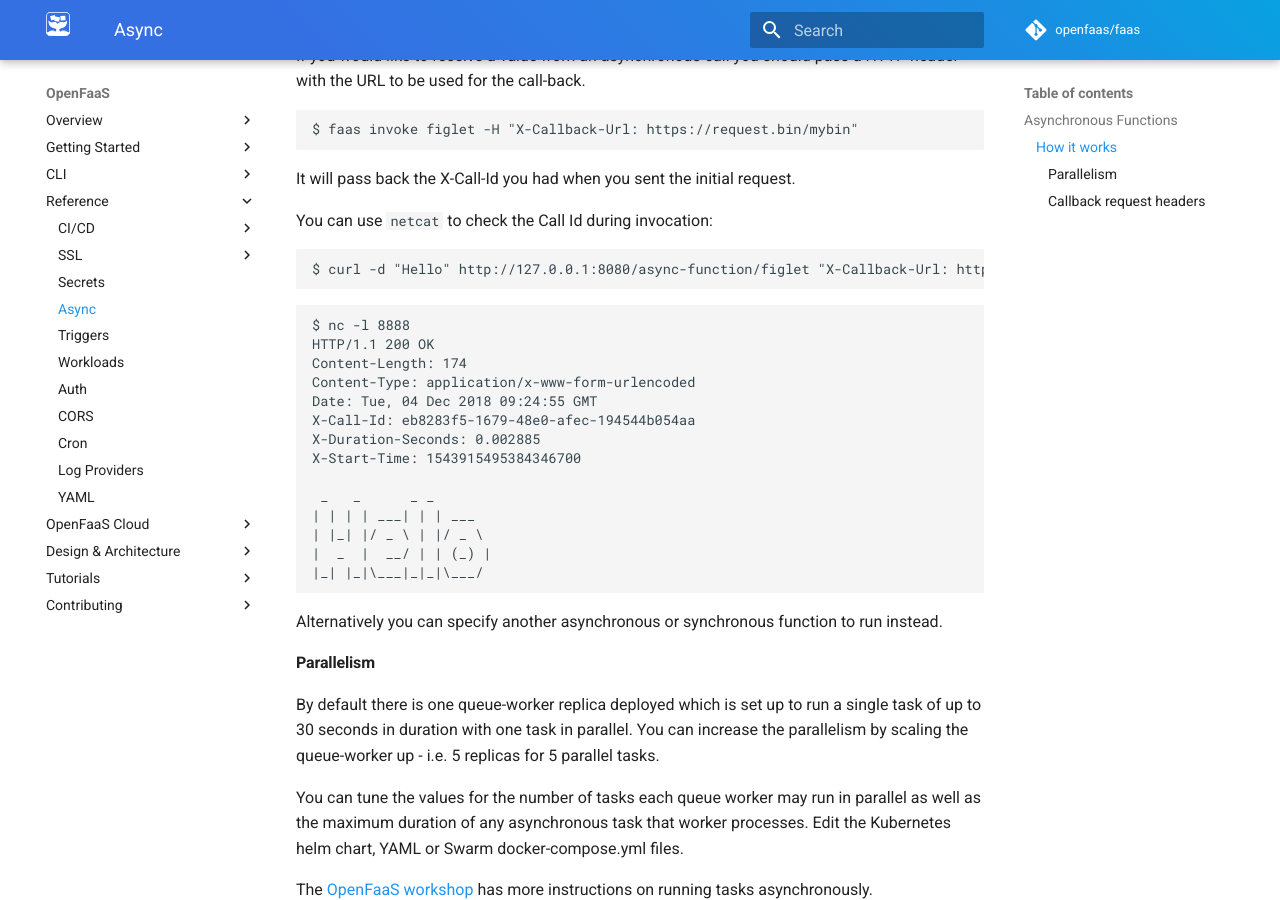
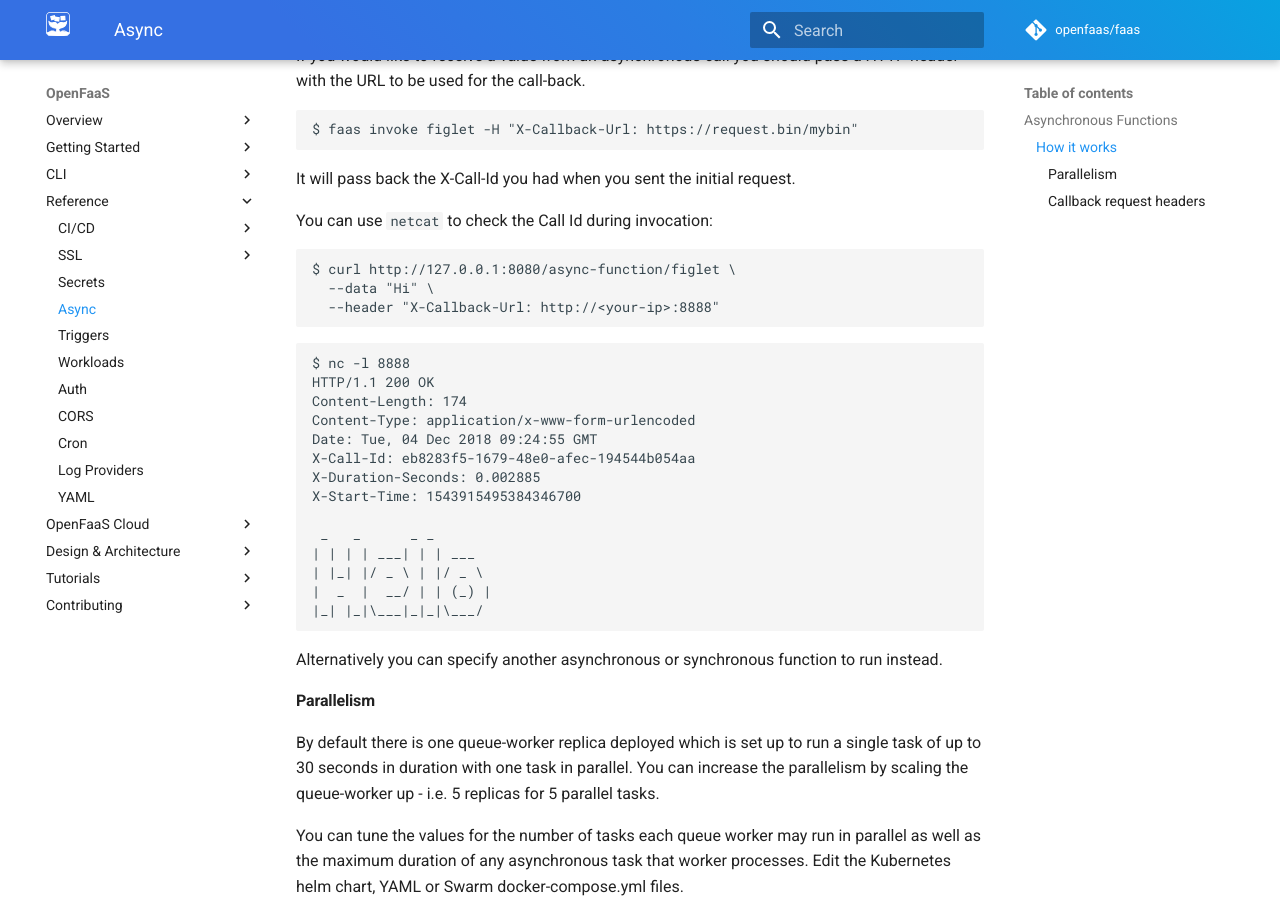
Before and after one commit to openfaas/docs, an MkDocs documentation site: the page built from docs/reference/async.md, in a window 1280 px wide and 900 px high, scrolled down 801 px. Built offline with MkDocs 1.6.1 and Material for MkDocs 9.7.7, drawn with Linux system fonts in a browser that asks for light colours; comment, search, counter and statistics services are not loaded.

Commit message:
ADd missing header to curl command
Fixes #176, thanks @Miserlou

Signed-off-by: Alex Ellis (OpenFaaS Ltd) <alexellis2@gmail.com>

````diff
--- a/docs/reference/async.md
+++ b/docs/reference/async.md
@@ -26,7 +26,9 @@ It will pass back the X-Call-Id you had when you sent the initial request.
 You can use `netcat` to check the Call Id during invocation:
 
 ```
-$ curl -d "Hello" http://127.0.0.1:8080/async-function/figlet "X-Callback-Url: http://<your-ip>:8888"
+$ curl http://127.0.0.1:8080/async-function/figlet \
+  --data "Hi" \
+  --header "X-Callback-Url: http://<your-ip>:8888"
 ```
 
 ```
````
